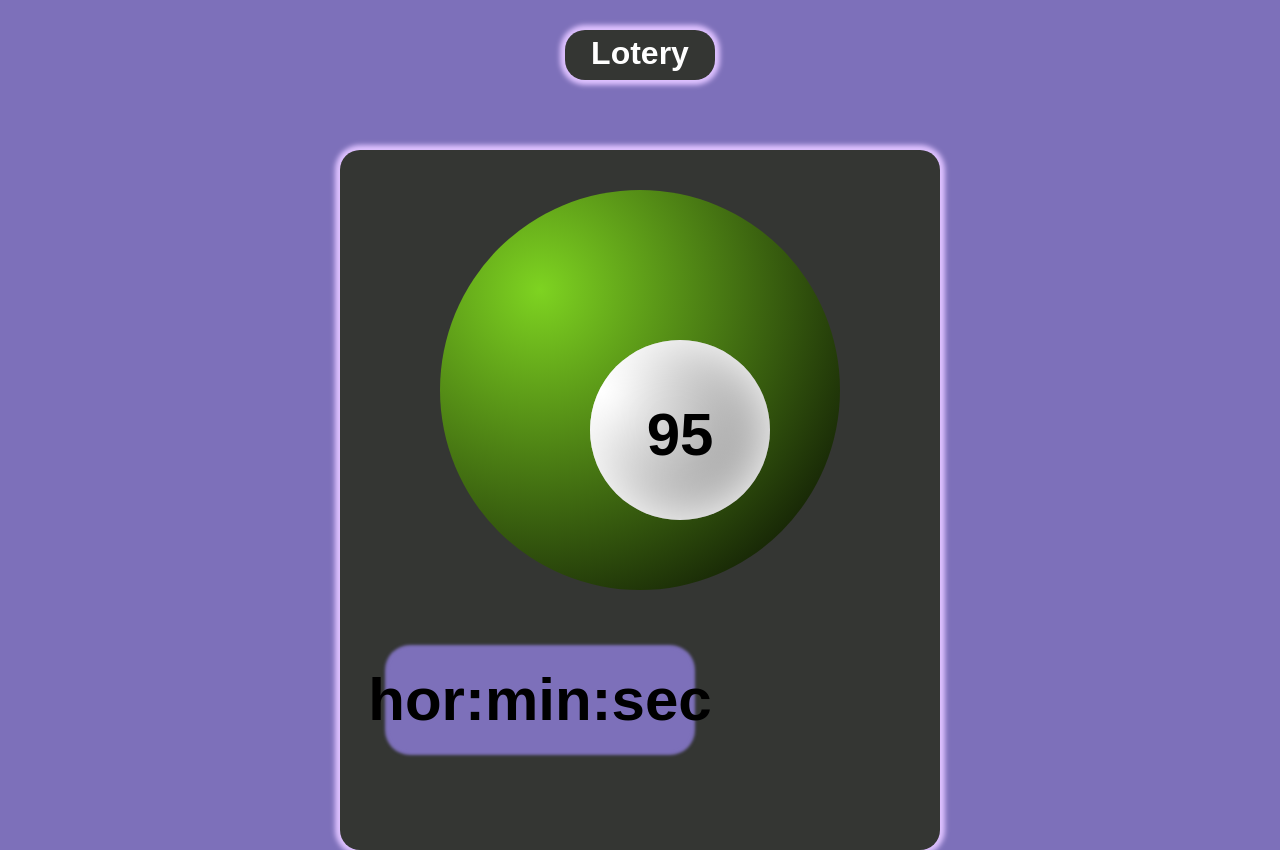
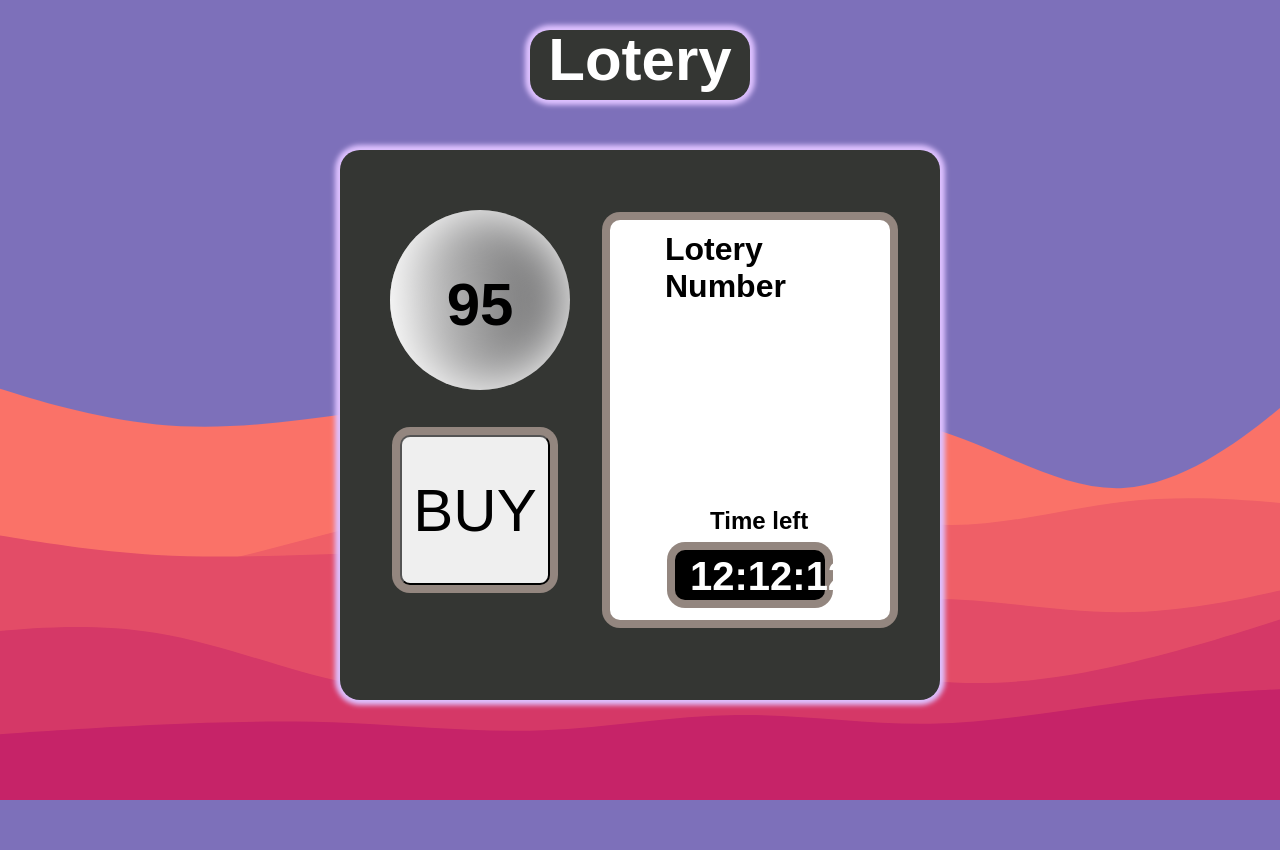
Before and after one commit to TopperwareDev/Arthurs-Bank, a website: page Back_end/webHandler/Pages/Lotery/Lotery.html in a window 1280 px wide. After the commit the page ends 800 px from the top, so only its background shows below. Drawn offline with Linux system fonts and the light colour scheme; a web font is replaced by a local one.

```diff
--- a/Back_end/webHandler/Pages/Lotery/Lotery.html
+++ b/Back_end/webHandler/Pages/Lotery/Lotery.html
@@ -12,21 +12,30 @@
 <body>
 
   <div class="title-div center">
-      <h1>Lotery</h1>
+      <h1 style="position: absolute; top: -10px; left: 50%; transform: translate(-50%);">Lotery</h1>
   </div>
   <div class="gamebox-div center">
-    <div class="ball center">
-        <div class="lotery-number">
-          <h2 style="position: absolute; left: 50%; transform: translate(-50%); top: 10px; font-size: 60px;" id="id01">1234</h2>
+
+    <div class="lotery-number">
+      <h2 style="position: absolute; left: 50%; transform: translate(-50%); top: 10px; font-size: 60px;" id="id01">1234</h2>
+
+      <div class="info">
+        <h1 style="position: absolute; left: 55px; top: -10px;">Lotery Number</h1>
+
+        <h2 style="position: absolute; left: 100px; bottom: 65px;">Time left</h2>
+
+        <div class="count-down">
+          <h1 style="position: absolute; top: -23px; left: 15px;">12:12:12</h1>
         </div>
+
+      </div>
+
+      <button class="buy-button">BUY</button>
+
     </div>
+  </div>
 
-    <div class="count-down">
-        <h1 style="position: absolute; left: 50%; transform: translate(-50%); top: -25px; font-size: 60px;">hor:min:sec</h1>
-    </div>
-
-
-  </div>
+  <div class="Wave waveSVG"></div>
 
   <! REMEMBER TO PLACE SCRIPTS AT BOTTOM SO THEY ARE CALLED WHEN FULL HTML PAGE IS LOADED>
 
--- a/Public/Lotery/Lotery.css
+++ b/Public/Lotery/Lotery.css
@@ -2,7 +2,7 @@
 
 background-color: #7D70BA;
 margin: 0px;
-padding-left: 0px;
+padding-bottom: 0px;
 
 }
 
@@ -16,35 +16,24 @@
   top: 30px;
   background-color: #343633;
   border-radius: 20px;
-  text-align: center;
-  line-height: 5px;
-  padding: 0px;
+  line-height: 0px;
+  padding: 35px;
   margin: 0px;
-  height: 50px;
+  height: auto;
   width: 150px;
   font-family: 'Gemunu Libre', sans-serif;
   color: white;
   box-shadow: 0px 0px 5px 5px #DEC1FF;
+  font-size: 30px;
 }
 
 .gamebox-div{
   background-color: #343633;
   border-radius: 20px;
-  height: 700px;
+  height: 550px;
   width: 600px;
   top: 150px;
-  box-shadow:
-  0px 0px 5px 5px #DEC1FF;
-}
-
-.ball{
-  height: 400px;
-  width: 400px;
-  border-radius: 100%;
-  background-color: white;
-  top: 40px;
-  margin: 0px;
-  background: radial-gradient(circle at 100px 100px, #7ED321, #000);
+  box-shadow: 0px 0px 5px 5px #DEC1FF;
 }
 
 .lotery-number{
@@ -56,27 +45,56 @@
   width: 180px;
   height: 180px;
   border-radius: 100%;
-  top: 150px;
-  left: 150px;
-  background: radial-gradient(circle at 10px 50px, white, #808080);
+  top: 60px;
+  left: 50px;
+  background: radial-gradient(circle at -50px 100px, white, #515152);
   box-shadow: 0 0 50px 5px white inset;
 }
 
 .count-down{
 
   position: absolute;
-  font-family: 'Gemunu Libre', sans-serif;
-  top: 500px;
-  height: 100px;
-  width:  300px;
-  background-color: #7D70BA;
-  border-radius: 20px;
-  box-shadow: 0 0 3px 5px #7D70BA;
-  left: 50px;
+  right: 65px;
+  bottom: 20px;
+  height: 50px;
+  width: 150px;
+  background-color: black;
+  box-shadow: 0 0 0px 8px #93867F;
+  border-radius: 10px;
+  font-size: 20px;
+  color: white;
+}
+
+.info{
+
+  position: absolute;
+  left: 220px;
+  top: 10px;
+  width: 280px;
+  height: 400px;
+  background-color: white;
+  box-shadow: 0 0 0px 8px #93867F;
+  border-radius: 10px;
 
 }
 
+.buy-button{
 
+  position: absolute;
+  top: 225px;
+  left: 10px;
+  height: 150px;
+  width: 150px;
+
+  box-shadow: 0 0 0px 8px #93867F;
+  border-radius: 10px;
+  font-size: 60px;
+  font-family: 'Gemunu Libre', sans-serif;
+
+}
+
+/*
+Colors from color pallet
 #5CC8FF
 #93867F
 #343633
@@ -84,3 +102,21 @@
 #DEC1FF
 #7ED321
 #E13232
+*/
+
+.Wave{
+  aspect-ratio: 850/675;
+  width: 100%;
+  background-repeat: no-repeat;
+  background-position: center;
+  background-size: cover;
+  position: absolute;
+  z-index: -1;
+  bottom: 0px;
+  }
+
+  .waveSVG{
+
+    background-image: url('/Public/SVG/waves.svg');
+
+  }
```
Also changed, not shown: Back_end/authentication/index.js (+33 -2 lines), Back_end/authentication/lib/Authedusers.js (+20 -5 lines), Back_end/webHandler/Pages/Home/User_Menu.html (+9 -4 lines), Back_end/webHandler/Pages/Home/index.js (+8 -0 lines), Public/Home/Home.js (+6 -2 lines), ThisisJUstAdsjgy/sdf.txt (deleted).
